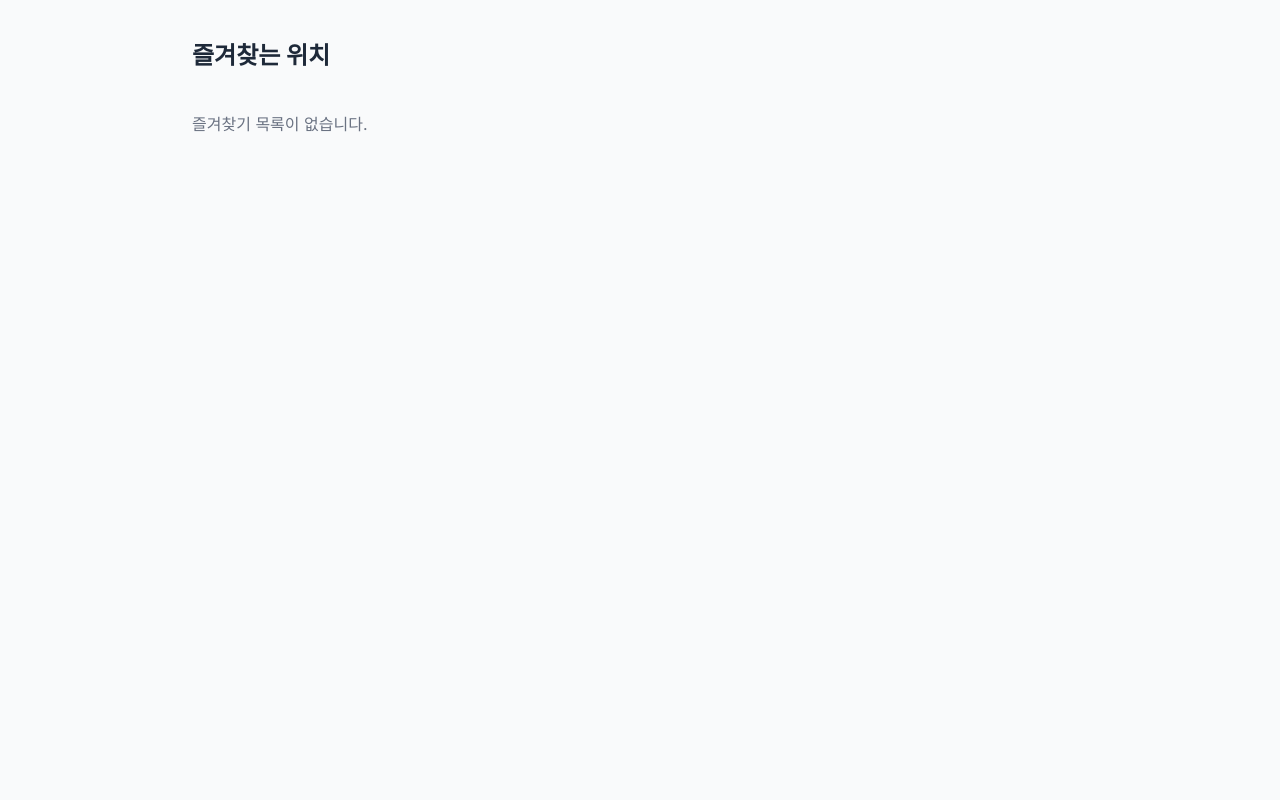
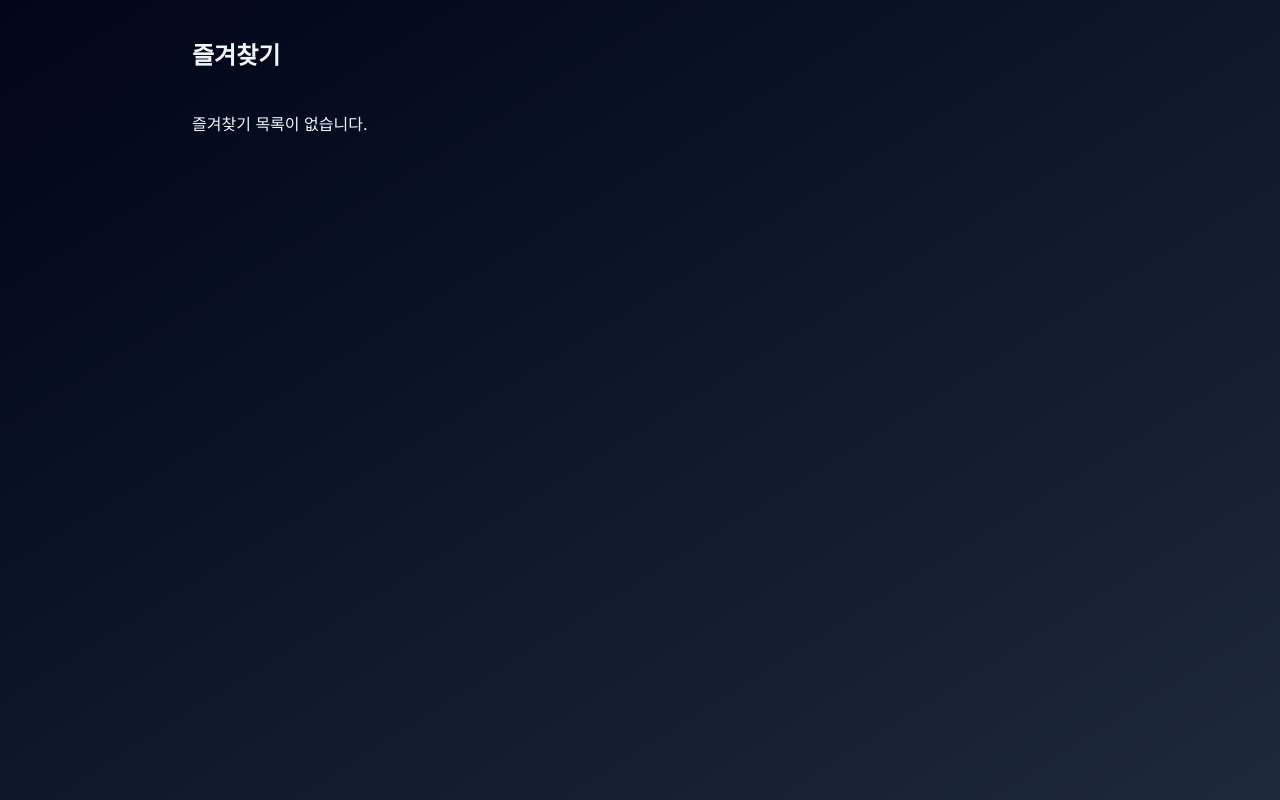
Before and after one commit to sobbingtofu/weather-app, a Next.js app: page /favourites in a window 1280 px wide. Built offline with nearby package versions, Linux system fonts and the light colour scheme.

Commit message:
Update : 즐겨찾기 페이지 동적 스타일 및 skeleton ui 적용

```diff
--- a/src/app/favourites/layout.tsx
+++ b/src/app/favourites/layout.tsx
@@ -1,5 +1,5 @@
 export const metadata = {
-  title: "favourites",
+  title: "Favourites",
 };
 
 export default function Layout({children}: {children: React.ReactNode}) {
--- a/src/features/manage-favorites/model/useFavorites.ts
+++ b/src/features/manage-favorites/model/useFavorites.ts
@@ -5,6 +5,7 @@ const STORAGE_KEY = "weather-app-favorites";
 
 export function useFavorites() {
   const [favorites, setFavorites] = useState<FavoriteLocation[]>([]);
+  const [isLoaded, setIsLoaded] = useState(false);
 
   useEffect(() => {
     const stored = localStorage.getItem(STORAGE_KEY);
@@ -12,6 +13,7 @@ export function useFavorites() {
       // eslint-disable-next-line react-hooks/set-state-in-effect
       setFavorites(JSON.parse(stored));
     }
+    setIsLoaded(true);
   }, []);
 
   const saveToStorage = (newFavorites: FavoriteLocation[]) => {
@@ -46,5 +48,5 @@ export function useFavorites() {
     return favorites.some((f) => f.lat === lat && f.long === long);
   };
 
-  return {favorites, addFavorite, removeFavorite, updateAlias, isFavorite};
+  return {favorites, addFavorite, removeFavorite, updateAlias, isFavorite, isLoaded};
 }
--- a/src/views/favourites/ui/favourites-page.tsx
+++ b/src/views/favourites/ui/favourites-page.tsx
@@ -1,13 +1,20 @@
+import {THEME_STYLES} from "@/entities/date-time/consts/theme";
+import {getCurrentTimeInfo, getTimeTheme} from "@/entities/date-time/lib/dateTimeUtils";
+import {TimeThemeStyles} from "@/entities/date-time/model/type";
 import {FavoriteList} from "@/widgets/favorite-list";
 
 export function FavouritesPage() {
+  const currentTime = getCurrentTimeInfo();
+  const currentTheme = getTimeTheme(currentTime);
+  const themeStyles: TimeThemeStyles = THEME_STYLES[currentTheme];
+
   return (
-    <div className="min-h-screen bg-gray-50 p-6 md:p-10">
+    <div className={`min-h-screen p-6 md:p-10 bg-gradient-to-br  ${themeStyles.bg}`}>
       <div className="max-w-4xl mx-auto">
         <header className="mb-8 flex items-center gap-4">
-          <h1 className="text-2xl font-bold text-gray-800">즐겨찾는 위치</h1>
+          <h1 className={`text-2xl font-bold ${themeStyles.text}`}>즐겨찾기</h1>
         </header>
-        <FavoriteList />
+        <FavoriteList themeStyles={themeStyles} />
       </div>
     </div>
   );
--- a/src/widgets/favorite-list/ui/favorite-card.tsx
+++ b/src/widgets/favorite-list/ui/favorite-card.tsx
@@ -1,3 +1,4 @@
+import {TimeThemeStyles} from "@/entities/date-time";
 import {FavoriteLocation} from "@/features/manage-favorites";
 import {MapPin, Pen, Trash2} from "lucide-react";
 import {useRouter} from "next/navigation";
@@ -7,9 +8,10 @@ interface FavoriteCardProps {
   item: FavoriteLocation;
   onRemove: (location: Omit<FavoriteLocation, "id">) => void;
   onUpdate: (id: string, alias: string) => void;
+  themeStyles: TimeThemeStyles;
 }
 
-function FavoriteCard({item, onRemove, onUpdate}: FavoriteCardProps) {
+function FavoriteCard({item, onRemove, onUpdate, themeStyles}: FavoriteCardProps) {
   const router = useRouter();
   const [isEditing, setIsEditing] = useState(false);
   const [editValue, setEditValue] = useState(item.alias || item.name);
@@ -41,7 +43,7 @@ function FavoriteCard({item, onRemove, onUpdate}: FavoriteCardProps) {
   return (
     <div
       onClick={handleCardClick}
-      className="border rounded-lg p-5 hover:shadow-md transition-shadow cursor-pointer bg-white flex justify-between items-center group"
+      className={`rounded-lg p-5 hover:shadow-md transition-shadow cursor-pointer bg-white flex justify-between items-center group ${themeStyles.cardBg}`}
     >
       <div className="flex flex-col gap-1">
         {isEditing ? (
--- a/src/widgets/favorite-list/ui/favorite-list.tsx
+++ b/src/widgets/favorite-list/ui/favorite-list.tsx
@@ -1,20 +1,40 @@
 "use client";
 
 import {useFavorites} from "@/features/manage-favorites";
+import FavoriteCard from "./favorite-card";
+import {TimeThemeStyles} from "@/entities/date-time/model/type";
 
-import FavoriteCard from "./favorite-card";
+interface FavoriteListProps {
+  themeStyles: TimeThemeStyles;
+}
 
-export function FavoriteList() {
-  const {favorites, removeFavorite, updateAlias} = useFavorites();
+export function FavoriteList({themeStyles}: FavoriteListProps) {
+  const {favorites, removeFavorite, updateAlias, isLoaded} = useFavorites();
+
+  if (!isLoaded) {
+    return (
+      <div className="grid grid-cols-1 md:grid-cols-2 gap-4 w-full">
+        <div className="h-32 rounded-3xl bg-black/5 animate-pulse" />
+        <div className="h-32 rounded-3xl bg-black/5 animate-pulse" />
+        <div className="h-32 rounded-3xl bg-black/5 animate-pulse" />
+      </div>
+    );
+  }
 
   if (favorites.length === 0) {
-    return <div className="text-left text-gray-500 mt-10">즐겨찾기 목록이 없습니다.</div>;
+    return <div className={`text-left text-gray-500 mt-10 ${themeStyles.text}`}>즐겨찾기 목록이 없습니다.</div>;
   }
 
   return (
-    <div className="grid grid-cols-1 md:grid-cols-2 lg:grid-cols-3 gap-4">
+    <div className="grid grid-cols-1 md:grid-cols-2 gap-4 w-full">
       {favorites.map((fav) => (
-        <FavoriteCard key={fav.id} item={fav} onRemove={removeFavorite} onUpdate={updateAlias} />
+        <FavoriteCard
+          key={fav.id}
+          item={fav}
+          onRemove={removeFavorite}
+          onUpdate={updateAlias}
+          themeStyles={themeStyles}
+        />
       ))}
     </div>
   );
```
